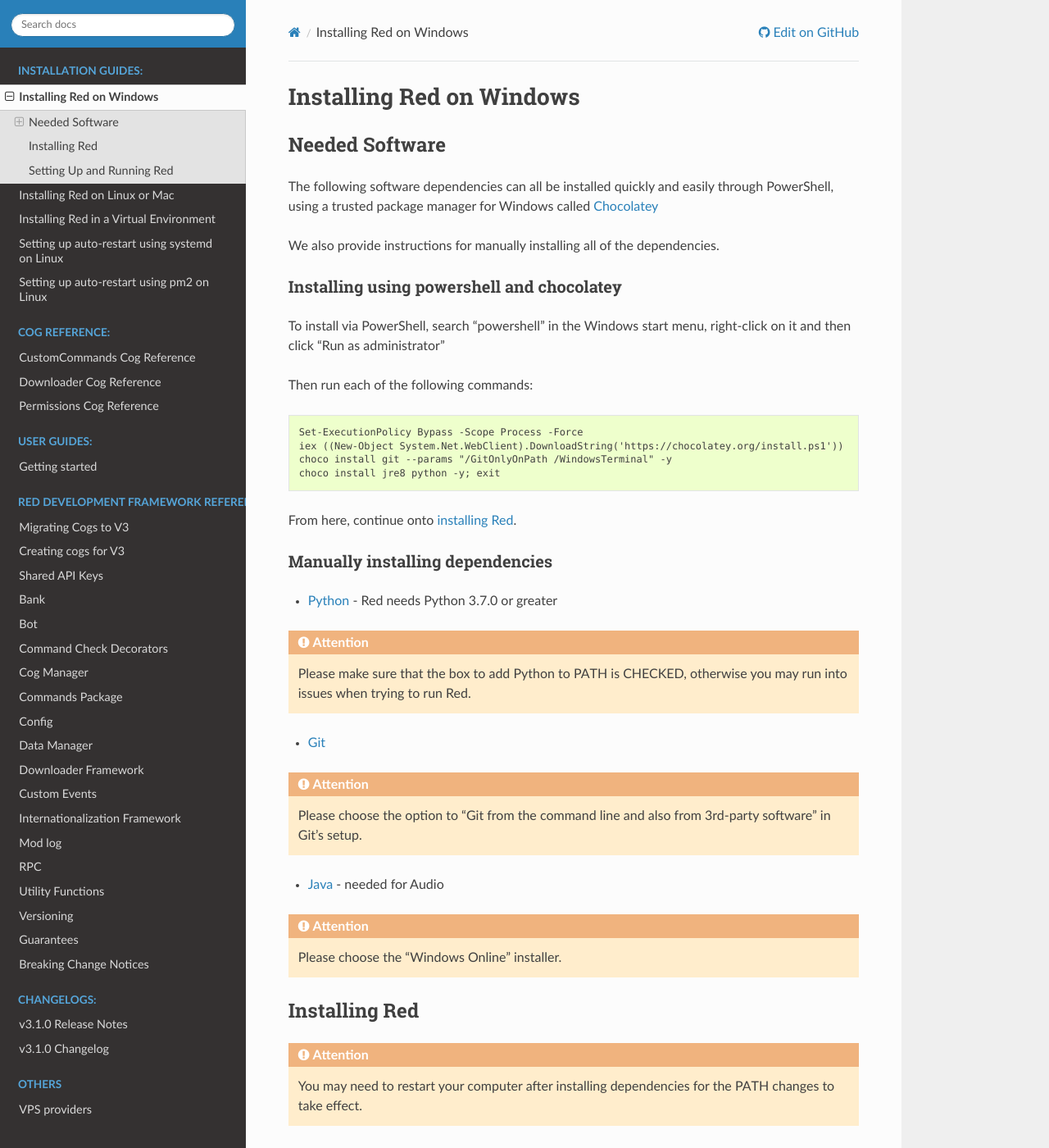
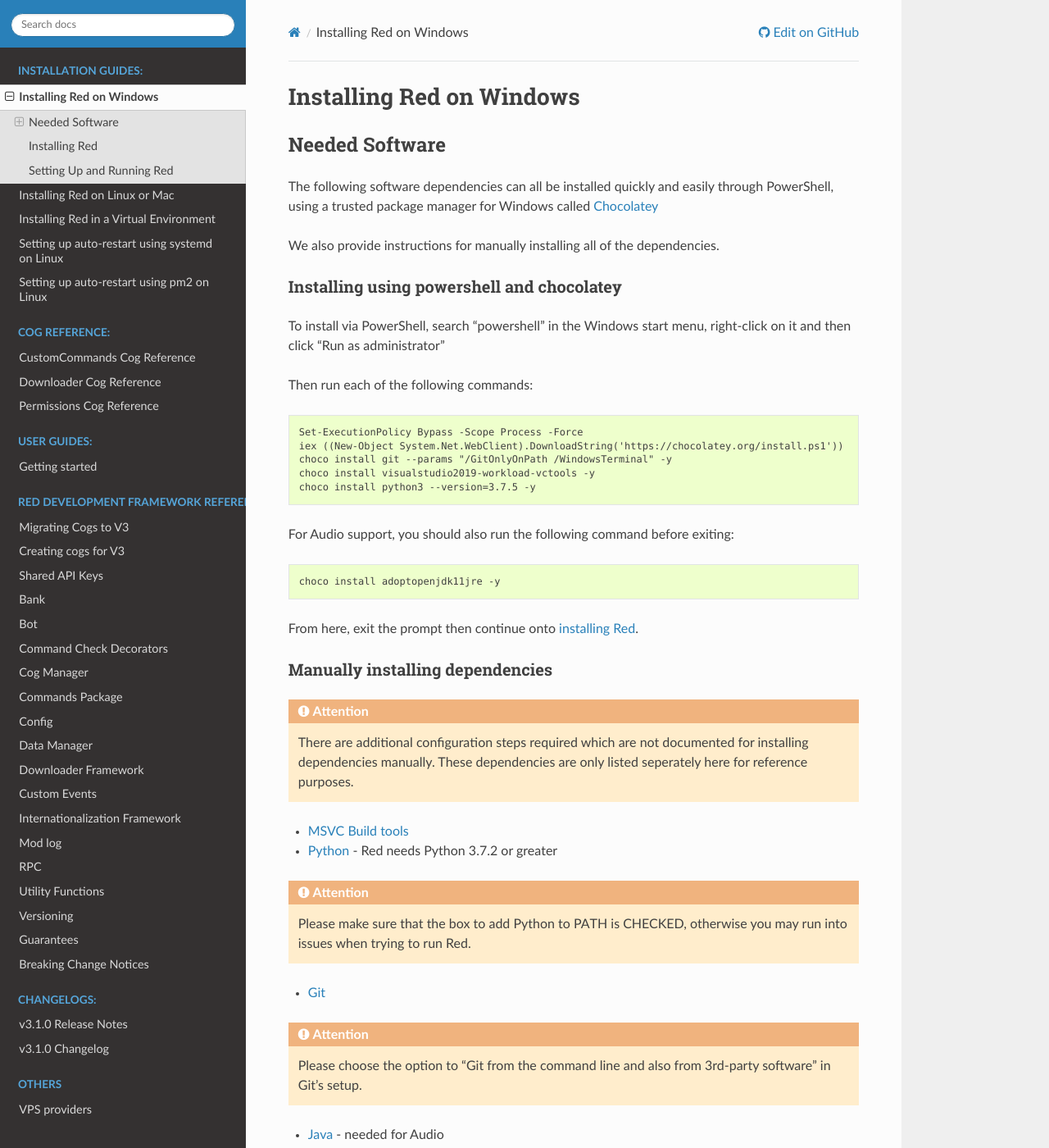
Before and after one commit to Renirous/Red-DiscordBot, a Sphinx documentation site: the page built from docs/install_windows.rst, in a window 1280 px wide and 1400 px high. Shown: the whole window at 82% size. Built offline with Sphinx 7.4.7 and the Read the Docs theme 2.0.0, drawn with Linux system fonts in a browser that asks for light colours; the version number is read from the project's files by our own code.

Commit message:
[Docs] Update windows deps instructions (#3188)
* update windows deps instructions

* changelog

* be more explicit that manual dependency handling is an excersice left to the reader

* let's only grab the MSVC C++ stuff here...

* Meh

* update language

* Update install_windows.rst

* it's really that easy

```diff
--- /dev/null
+++ b/changelog.d/3188.docs.rst
@@ -0,0 +1 @@
+update windows docs with up to date dependency instructions
--- a/docs/install_windows.rst
+++ b/docs/install_windows.rst
@@ -27,15 +27,30 @@
     Set-ExecutionPolicy Bypass -Scope Process -Force
     iex ((New-Object System.Net.WebClient).DownloadString('https://chocolatey.org/install.ps1'))
     choco install git --params "/GitOnlyOnPath /WindowsTerminal" -y
-    choco install jre8 python -y; exit
+    choco install visualstudio2019-workload-vctools -y
+    choco install python3 --version=3.7.5 -y
 
-From here, continue onto `installing Red <installing-red-windows>`.
+For Audio support, you should also run the following command before exiting:
+
+.. code-block:: none
+
+    choco install adoptopenjdk11jre -y
+
+
+From here, exit the prompt then continue onto `installing Red <installing-red-windows>`.
 
 ********************************
 Manually installing dependencies
 ********************************
 
-* `Python <https://www.python.org/downloads/>`_ - Red needs Python 3.7.0 or greater
+.. attention:: There are additional configuration steps required which are
+               not documented for installing dependencies manually.
+               These dependencies are only listed seperately here for
+               reference purposes.
+
+* `MSVC Build tools <https://www.visualstudio.com/downloads/#build-tools-for-visual-studio-2019>`_
+
+* `Python <https://www.python.org/downloads/>`_ - Red needs Python 3.7.2 or greater
 
 .. attention:: Please make sure that the box to add Python to PATH is CHECKED, otherwise
                you may run into issues when trying to run Red.
@@ -44,9 +59,8 @@
 
 .. attention:: Please choose the option to "Git from the command line and also from 3rd-party software" in Git's setup.
 
-* `Java <https://java.com/en/download/manual.jsp>`_ - needed for Audio
+* `Java <https://adoptopenjdk.net/?variant=openjdk11&jvmVariant=hotspot>`_ - needed for Audio
 
-.. attention:: Please choose the "Windows Online" installer.
 
 .. _installing-red-windows:
 
```
